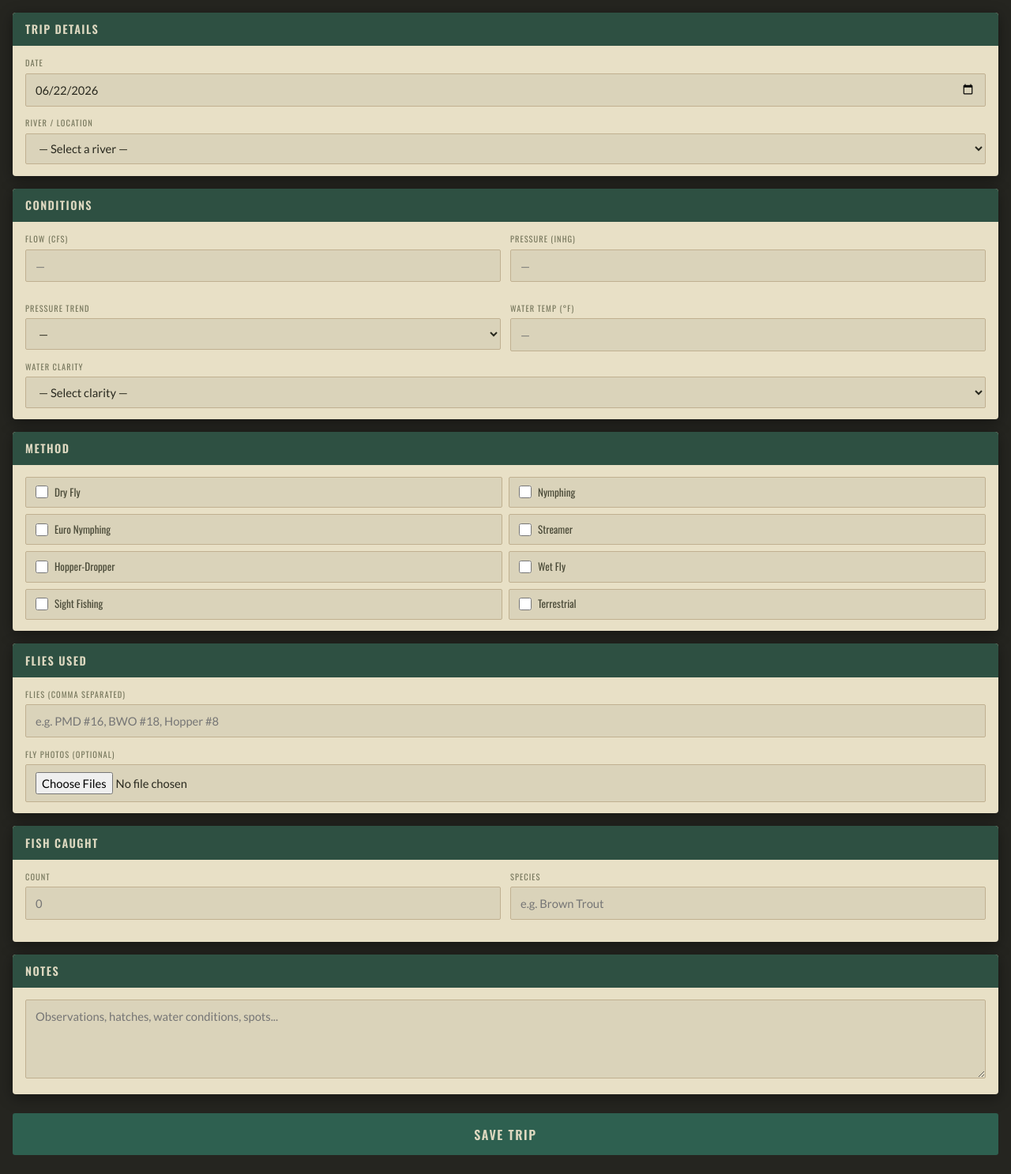
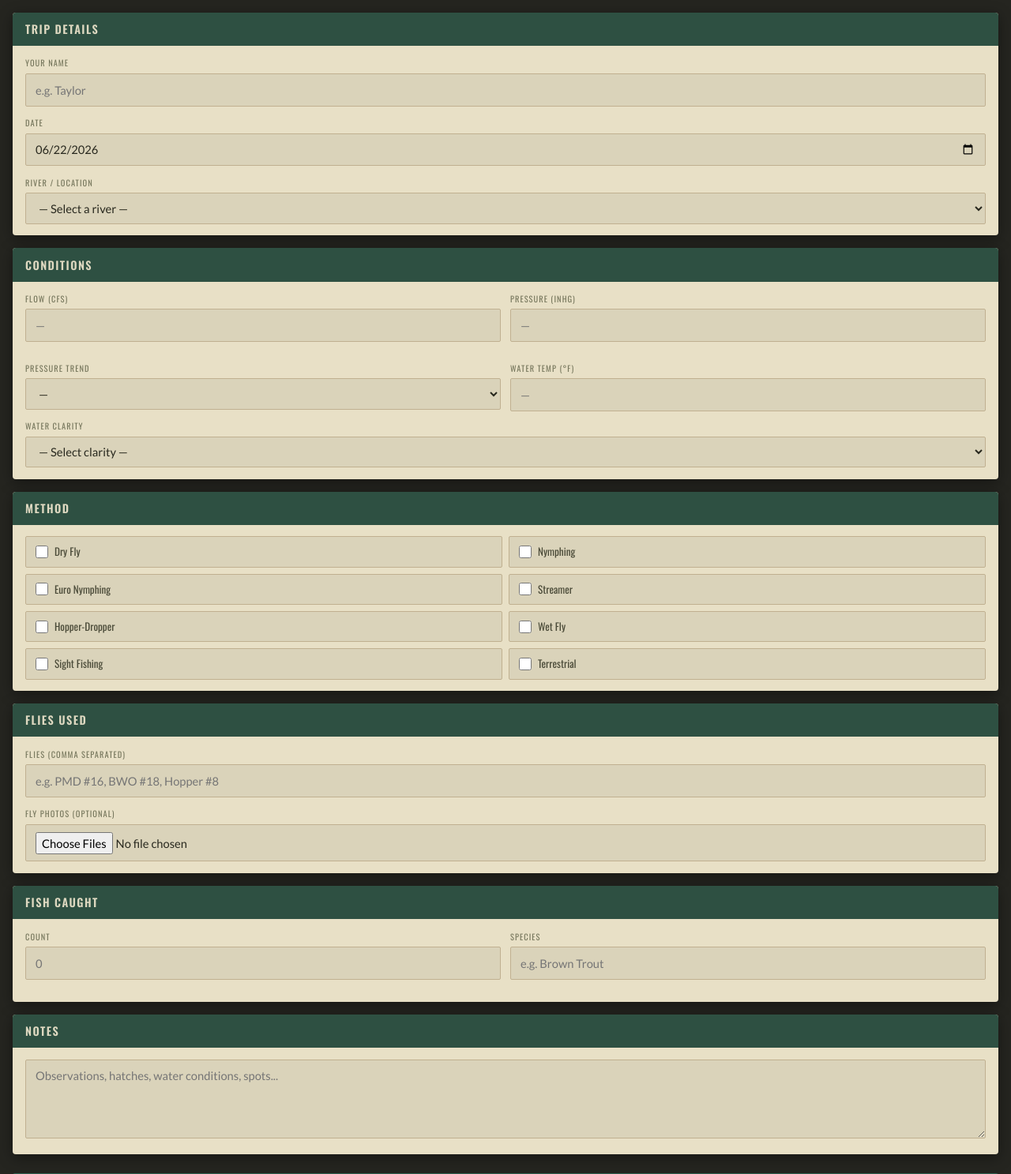
Before and after one commit to taylorbradburn-netizen/Fishing-Log, a Flask app: page /new in a window 1280 px wide. Shown: the part 90-1577 px from the top of the page at 79% size. Run offline with Flask 3, Linux system fonts and the light colour scheme.

Commit message:
Add angler name field to log entries
Co-Authored-By: Claude Sonnet 4.6 <noreply@anthropic.com>

```diff
--- a/app.py
+++ b/app.py
@@ -52,6 +52,10 @@ def init_db():
         """)
         try:
             db.execute("ALTER TABLE entries ADD COLUMN fly_photos TEXT")
+        except Exception:
+            pass
+        try:
+            db.execute("ALTER TABLE entries ADD COLUMN angler_name TEXT")
         except Exception:
             pass
 
@@ -157,8 +161,8 @@ def save():
         db.execute("""
             INSERT INTO entries
               (created_at, date, river_name, river_id, pressure_inhg, pressure_trend,
-               cfs, water_temp_f, clarity, flies, methods, species, fish_count, notes, fly_photos)
-            VALUES (?,?,?,?,?,?,?,?,?,?,?,?,?,?,?)
+               cfs, water_temp_f, clarity, flies, methods, species, fish_count, notes, fly_photos, angler_name)
+            VALUES (?,?,?,?,?,?,?,?,?,?,?,?,?,?,?,?)
         """, (
             datetime.now(timezone.utc).isoformat(),
             f.get("date"),
@@ -175,6 +179,7 @@ def save():
             int(f.get("fish_count") or 0),
             f.get("notes") or None,
             fly_photos,
+            f.get("angler_name") or None,
         ))
     return redirect(url_for("index"))
 
--- a/templates/index.html
+++ b/templates/index.html
@@ -88,7 +88,7 @@
         <div class="log-card-header">
           <div>
             <div class="log-river-name">{{ e.river_name }}</div>
-            <div class="log-date">{{ e.date }}</div>
+            <div class="log-date">{{ e.date }}{% if e.angler_name %} &mdash; {{ e.angler_name }}{% endif %}</div>
           </div>
           <div class="d-flex align-items-center gap-2">
             {% if e.fish_count %}
--- a/templates/log.html
+++ b/templates/log.html
@@ -27,6 +27,11 @@
       <div class="form-card">
         <div class="form-card-header">Trip Details</div>
         <div class="form-card-body">
+
+          <div class="form-group">
+            <label class="form-label-custom">Your Name</label>
+            <input type="text" name="angler_name" class="form-input" placeholder="e.g. Taylor" required>
+          </div>
 
           <div class="form-group">
             <label class="form-label-custom">Date</label>
```
